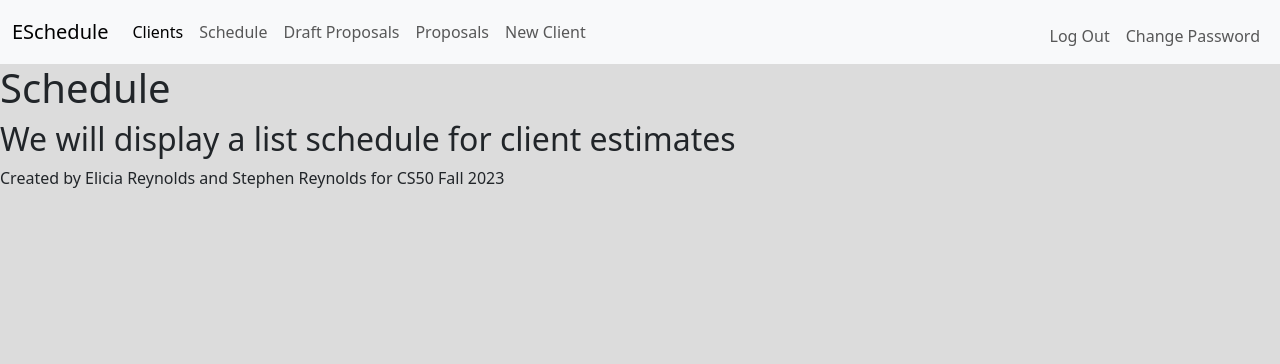
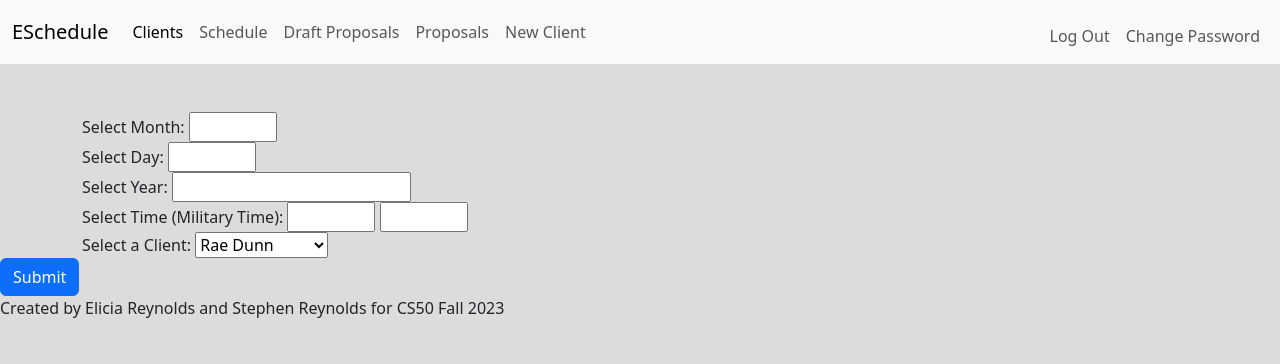
Before and after one commit to stephen0220/final_project, a Flask app: page /schedule in a window 1280 px wide. Shown: the top 364 px of the page. Run offline with Flask 3, Linux system fonts and the light colour scheme; a user stored in the database is signed in; data comes from the database, SQL or seed files in the repository; both versions use the stored data as it was after the commit.

Commit message:
Schedule page has been created and the shedule stat has been updated on the home page. Next step is to update home page to also display contacts with no schedule database.

```diff
--- a/app.py
+++ b/app.py
@@ -4,6 +4,7 @@ from werkzeug.security import check_password_hash, generate_password_hash
 from helpers import apology, login_required
 import sqlite3
 import re
+import calendar
 
 app = Flask(__name__, static_folder='static', static_url_path='/static')
 app.secret_key = 'a;sldkfjghtyrueiwoqp1029384756'
@@ -164,7 +165,23 @@ def home():
         c = db.cursor()
 
         # Code for the home page after member login
-        clients = c.execute("SELECT * FROM contacts WHERE member_id = ?", (session['user_id'],)).fetchall()
+        clients = c.execute("""
+            SELECT
+                contacts.first_name,
+                contacts.last_name,
+                contacts.address,
+                contacts.work_type,
+                schedule.month,
+                schedule.day,
+                schedule.year,
+                schedule.hour,
+                schedule.minute
+            FROM
+                contacts
+            JOIN
+                schedule ON contacts.contacts_id = schedule.contacts_id
+            WHERE
+                contacts.member_id = ?""", (session['user_id'],)).fetchall()
 
     except Exception as e:
         return f"Error: {str(e)}"
@@ -181,16 +198,84 @@ def draft():
 def proposals():
      return render_template('proposals.html')
 
-@app.route('/schedule')
+@app.route('/schedule', methods=["GET", "POST"])
+@login_required
 def schedule():
-     return render_template('schedule.html')
+    c = None
+    try:
+        db = get_db()
+        c = db.cursor()
+
+        options = c.execute("SELECT first_name || ' ' || last_name AS full_name FROM contacts").fetchall()
+
+        # User reached route via POST (as by submitting a form via POST)
+        if request.method == "POST":
+                # Extract form values
+            month_str = request.form.get("month")
+            day_str = request.form.get("day")
+            year_str = request.form.get("year")
+            hour_str = request.form.get("hour")
+            minute_str = request.form.get("minute")
+            contact_name = request.form.get("contact_name")
+
+            # Check if form values are not None
+            if month_str is None or day_str is None or year_str is None or hour_str is None or minute_str is None:
+                return apology("must provide date and time to schedule an appointment", 400)
+
+            # Convert form values to integers
+            month = int(month_str)
+            day = int(day_str)
+            year = int(year_str)
+            hour = int(hour_str)
+            minute = int(minute_str)
+            max_days = calendar.monthrange(year, month)[1]
+            contact_name = request.form.get("contact_name")
+
+            if not month or not day or not year or not hour or not minute:
+                return apology("must provide date and time to schedule an appointment", 400)
+
+            elif month < 1 or month > 12 or day < 1 or day > max_days:
+                return apology("must provide a valid date", 403)
+
+            elif hour < 1 or hour > 24 or minute < 1 or minute > 59:
+                return apology("must provide a valid time", 403)
+
+            elif not contact_name:
+                return apology ("Please select a client to schedule")
+
+
+            # Fetch the contact_id
+            contact_name_row = c.execute(
+                "SELECT contacts_id FROM contacts WHERE first_name || ' ' || last_name = ?", (contact_name,)
+            ).fetchone()
+
+            # Check if the contact exists
+            if contact_name_row is not None:
+                contact_id = contact_name_row[0]  # Extract the value from the row
+
+            c.execute(
+                "INSERT INTO schedule (month, day, year, hour, minute, contacts_id) VALUES(?,?,?,?,?,?)",
+                (month, day, year, hour, minute, contact_id))
+            db.commit()
+
+            return redirect("/home")
+        else:
+            return render_template('schedule.html', options = options)
+
+    except Exception as e:
+        return f"Error: {str(e)}"
+
+    finally:
+        c.close()
+
+
 
 @app.route('/clients')
 @login_required
 def clients():
      return render_template('clients.html')
 
-@app.route('/new_client', methods=["GET", "POST"])
+@app.route('/new_client')
 @login_required
 def new_client():
     print("hello")
--- a/templates/home.html
+++ b/templates/home.html
@@ -19,7 +19,8 @@
                         <h5 class="card-title">{{client.first_name}}{{client.last_name}}</h5>
                         <p class="card-text"><strong>Address:</strong><br> {{client.address}}</p>
                         <p class="card-text"><strong>Type of Work:</strong> {{client.work_type}}</p>
-                        <p class="card-text"><strong>Schedule Date:</strong> Painting</p>
+                        <p class="card-text"><strong>Schedule Date:</strong> {{client.month}}/{{client.day}}/{{client.year}}<br>
+                        {{client.hour}}:{{client.minute}}</p>
                         <p class="card-text"><strong>Upload PDF/View PDF:</strong> <button>View Quote</button></p>
                     </div>
                 {% endfor %}
--- a/templates/schedule.html
+++ b/templates/schedule.html
@@ -1,9 +1,44 @@
 {% extends "layout.html" %}
 
-{% block h1 %}
+{% block title %}
     Schedule
 {% endblock %}
 
 {% block main %}
-    <h2>We will display a list schedule for client estimates</h2>
+<div class="container mt-5">
+    <form action="{{url_for('schedule')}}" method="post">
+      <div class="form-row">
+        <div class="form-group col-md-6">
+            <label for="month">Select Month:</label>
+            <input type="number" id="month" name="month" min="1" max="12" required>
+        </div>
+        <div class="form-group col-md-6">
+            <label for="day">Select Day:</label>
+            <input type="number" id="day" name="day" min="1" max="31" required>
+        </div>
+      </div>
+      <div class="form-row">
+        <div class="form-group col-md-6">
+            <label for="year">Select Year:</label>
+            <input type="number" id="year" name="year" required>
+        </div>
+        <div class="form-group col-md-6">
+            <label for="time">Select Time (Military Time):</label>
+            <input type="number" id="hour" name="hour" min="1" max="24" required>
+            <input type="number" id="minute" name="minute" min="1" max="59" required>
+        </div>
+      </div>
+
+      <div class="form-group"></div>
+      <label for="selectOption">Select a Client:</label>
+      <select name="contact_name" id="contact_name">
+        {% for option in options %}
+            <option value="{{ option.full_name }}">{{ option.full_name }}</option>
+        {% endfor %}
+        </select>
+        </div>
+
+      <button type="submit" class="btn btn-primary">Submit</button>
+    </form>
+  </div>
 {% endblock %}
```
Also changed, not shown: eschedule.db, 2 other files.
